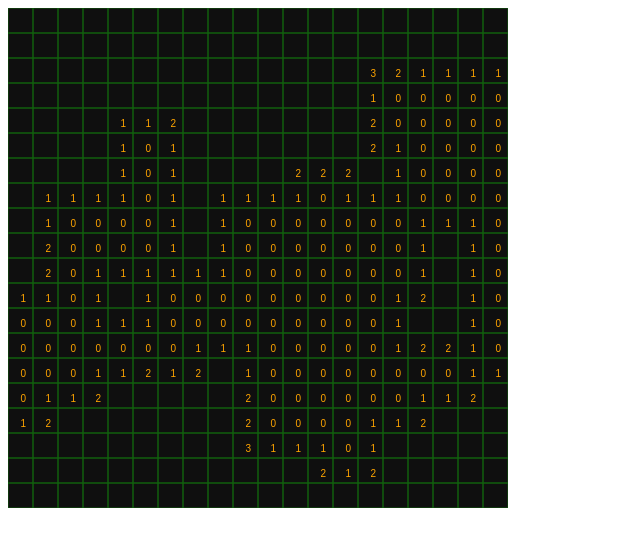
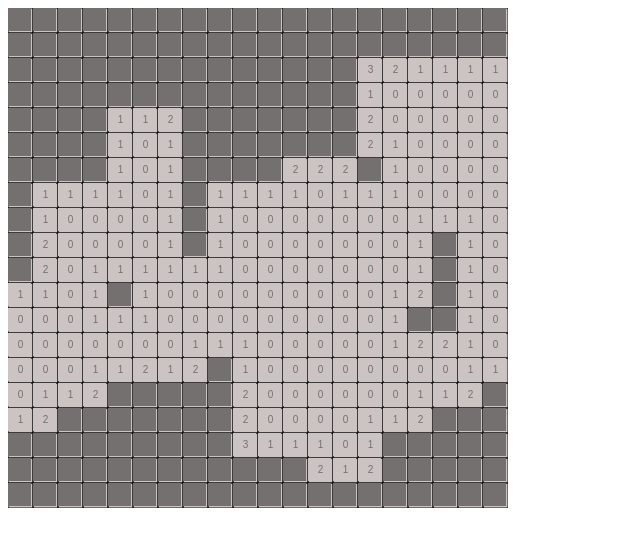
Before and after one commit to mapan1984/minesweeper, a plain HTML site: page index.html in a window 1280 px wide. Both pictures are taken after a click on the element 258 px from the left and 258 px from the top of the page. Shown: the whole page, without its empty margins (0-640 px from the left). Drawn offline with Linux system fonts and the light colour scheme.

Commit message:
mine represented by 💣

```diff
--- a/script/cell.js
+++ b/script/cell.js
@@ -15,28 +15,27 @@ class Cell {
             this.width,
             this.width
         )
+        this.context.fillRect(
+            this.x * this.width,
+            this.y * this.width,
+            this.width-2,
+            this.width-2
+        )
     }
 
     reveal() {
         this.revealed = true
-        if (this.content == -1) {
-            this.context.beginPath()
-            let radius = this.width / 2
-            this.context.arc(
-                this.x * this.width + this.width / 2,
-                this.y * this.width + this.width / 2,
-                this.width / 2 - 3,
-                0,
-                Math.PI*2
-            )
-            this.context.fill()
-        } else {
-            this.context.fillText(
-                this.content,
-                this.x * this.width + this.width*0.5,
-                this.y * this.width + this.width*0.75,
-                this.width / 2
-            )
-        }
+        this.context.clearRect(
+            this.x * this.width,
+            this.y * this.width,
+            this.width-2,
+            this.width-2
+        )
+        this.context.fillText(
+            this.content,
+            this.x * this.width + this.width*0.5,
+            this.y * this.width + this.width*0.5,
+            this.width
+        )
     }
 }
--- a/script/game.js
+++ b/script/game.js
@@ -18,8 +18,10 @@ class Game {
     }
 
     setup() {
-        this.gridContext.strokeStyle = "#12610f"
-        this.gridContext.fillStyle = "#FFA500"
+        this.gridContext.textAlign = "center"
+        this.gridContext.textBaseline = 'middle'
+        this.gridContext.fillStyle = "#757070"
+        this.gridContext.strokeStyle = "#0f0f0f"
     }
 
     listen() {
--- a/script/grid.js
+++ b/script/grid.js
@@ -16,7 +16,7 @@ class Grid {
             for (let j = 0; j < this.nrows; j++) {
                 let cell = new Cell(i, j, this.gridSize, this.context)
                 if (probability(1, 10)) {
-                    cell.content = -1
+                    cell.content = '💣'
                     this.mines.push(cell)
                 }
                 col.push(cell)
@@ -44,7 +44,7 @@ class Grid {
                 if (x < 0 || x >= this.ncols || y < 0 || y >= this.nrows) {
                     continue
                 } else {
-                    if (this.cells[x][y].content == -1) {
+                    if (this.cells[x][y].content === '💣') {
                         sum++
                     }
                 }
@@ -56,7 +56,7 @@ class Grid {
     draw() {
         for (let col of this.cells) {
             for (let cell of col) {
-                cell.draw(this.context)
+                cell.draw()
             }
         }
     }
@@ -66,12 +66,13 @@ class Grid {
         if (cell.revealed) {
             return
         }
-        if (cell.content === -1) {
+        if (cell.content === '💣') {
             cell.reveal()
             for (let mine of this.mines) {
                 mine.reveal()
             }
-            alert('Boom!!!')
+            // delay problem
+            setTimeout("alert('Boom!!!')", 0)
         } else if (cell.content === 0) {
             cell.reveal()
             for (let i = -1; i <= 1; i++) {
--- a/style/main.css
+++ b/style/main.css
@@ -1,3 +1,3 @@
 canvas {
-  background: #0f0f0f;
+  background: #ccc3c3;
 }
```
